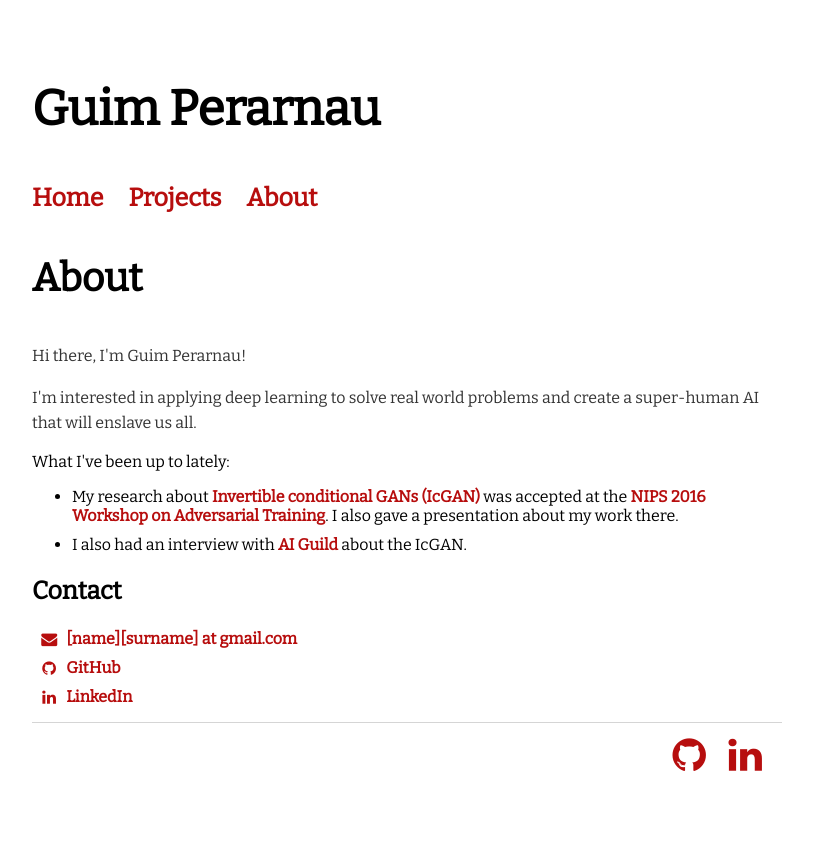
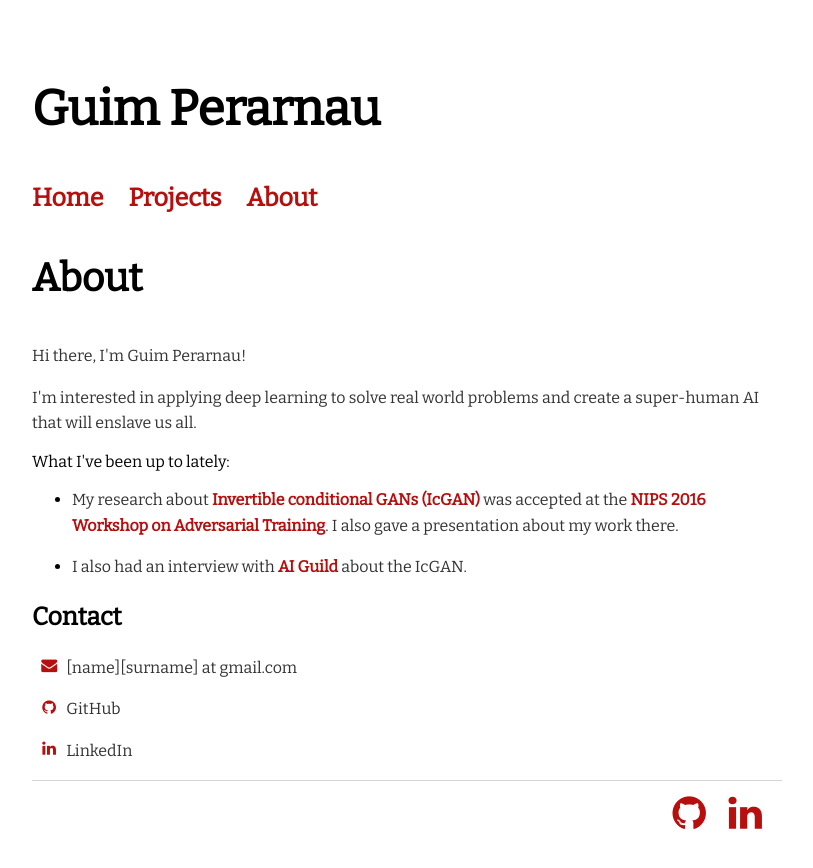
Before and after one commit to Guim3/guim3.github.io, a Jekyll site: the page built from about/index.html, in a window 1280 px wide. Shown: the top 868 px of the page, without its empty margins (233-1046 px from the left). Built offline with Jekyll 4.4.1, drawn with Linux system fonts in a browser that asks for light colours; nearby versions of some CDN libraries.

Commit message:
Fix style problems with lists.

```diff
--- a/about/index.html
+++ b/about/index.html
@@ -9,28 +9,28 @@
 
 	What I've been up to lately:
 	<ul>
-		<li>My research about <a href="projects/#icgan"> Invertible conditional GANs (IcGAN)</a> was accepted at the <a href="https://sites.google.com/site/nips2016adversarial/">NIPS 2016 Workshop on Adversarial Training</a>. I also gave a presentation about my work there.</li>
-		<li>I also had an interview with <a href="https://github.com/chadwittman/ai-guild">AI Guild</a> about the IcGAN.</li>
+		<li><p>My research about <a href="projects/#icgan"> Invertible conditional GANs (IcGAN)</a> was accepted at the <a href="https://sites.google.com/site/nips2016adversarial/">NIPS 2016 Workshop on Adversarial Training</a>. I also gave a presentation about my work there.</p></li>
+		<li><p>I also had an interview with <a href="https://github.com/chadwittman/ai-guild">AI Guild</a> about the IcGAN.</p></li>
 	</ul>
 
 	<h3>Contact</h3>
 	<ul class="fa-ul">
-		<li>
+		<li class="contact-item">
 		    <a href="#">
-		      <i class="fa-li fa fa-envelope"></i> [name][surname] at gmail.com
+		      <i class="fa-li fa fa-envelope"></i> <p>[name][surname] at gmail.com</p>
 		    </a>
 		</li>
 		{% if site.github_username %}
-		<li>
+		<li class="contact-item">
 		    <a href="https://github.com/{{ site.github_username }}">
-		      <i class="fa-li fa fa-github"></i> GitHub
+		      <i class="fa-li fa fa-github"></i> <p>GitHub</p>
 		    </a>
 		</li>
 		{% endif %}
 		{% if site.linkedin_username %}
-		<li>
+		<li class="contact-item">
 		    <a href="https://linkedin.com/in/{{ site.linkedin_username }}">
-		      <i class="fa-li fa fa-linkedin"></i> LinkedIn
+		      <i class="fa-li fa fa-linkedin"></i> <p>LinkedIn</p>
 		    </a>
 		</li>
 		{% endif %}
--- a/css/main.css
+++ b/css/main.css
@@ -106,3 +106,7 @@
 ul.posts li {
     list-style: none;
 }
+
+.contact-list {
+    display: inline-block;
+}
```
